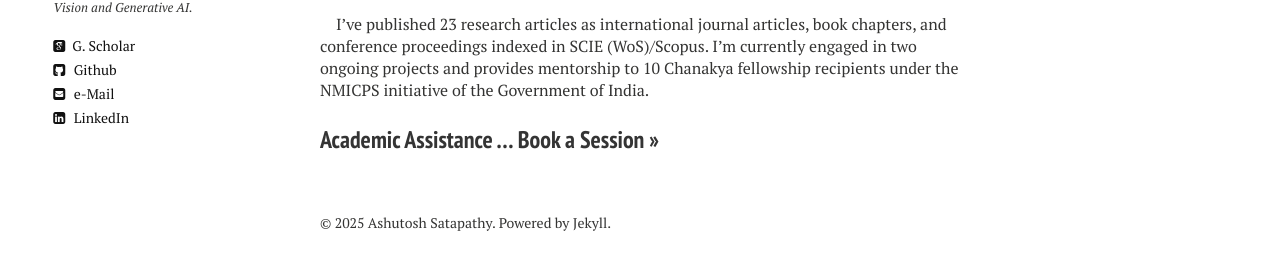
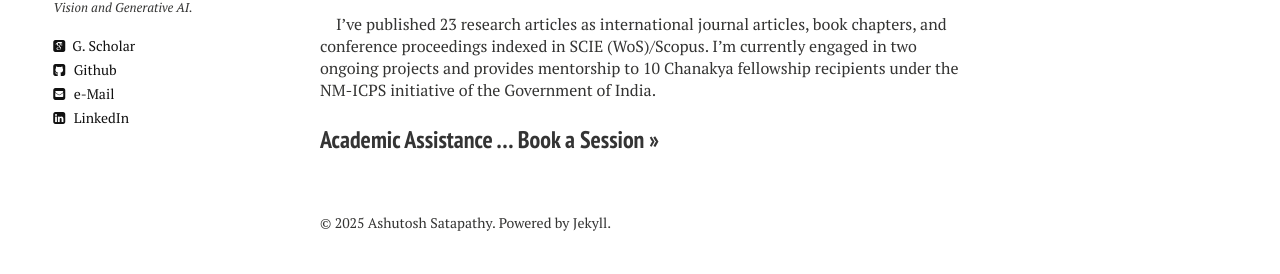
Before and after one commit to ashutoshsatapathy1990/ashutoshsatapathy1990.github.io, a Jekyll site: the page built from index.md, in a window 1280 px wide. Shown: the part 713-987 px from the top of the page. Built offline with Jekyll 4.4.1, drawn with Linux system fonts in a browser that asks for light colours; nearby versions of some CDN libraries; comment, search, counter and statistics services are not loaded.

Commit message:
Update index.md

```diff
--- a/index.md
+++ b/index.md
@@ -13,6 +13,6 @@ I'm working as an assistant professor at Department of Computer Science and Engi
 &emsp;I've completed my Doctor of Philosophy from [Vellore Institute of Technology, India](http://chennai.vit.ac.in/) and my Master of Technology (M. Tech) in Information Security and Computer Forensics from [SRM University, India](http://www.srmuniv.ac.in/). During My Ph. D., I've completed a research internship program at [Information and Communications Research Laboratories,](https://www.itri.org.tw/english/ListStyle.aspx?DisplayStyle=05&SiteID=1&MmmID=617766560112635060) [ITRI-Taiwan](https://www.itri.org.tw/). Previously, I worked as a lecturer at [Odisha University of Technology and Research (formerly College of Engineering and Technology, Bhubaneswar)](https://outr.ac.in/).
 <br />
 <br />
-&emsp;I've published 23 research articles as international journal articles, book chapters, and conference proceedings indexed in SCIE (WoS)/Scopus. I'm currently engaged in two ongoing projects and provides mentorship to 10 Chanakya fellowship recipients under the NMICPS initiative of the Government of India.
+&emsp;I've published 23 research articles as international journal articles, book chapters, and conference proceedings indexed in SCIE (WoS)/Scopus. I'm currently engaged in two ongoing projects and provides mentorship to 10 Chanakya fellowship recipients under the NM-ICPS initiative of the Government of India.
 <br />
 ### [Academic Assistance ... Book a Session >>](https://topmate.io/ashutosh_satapathy)
```
